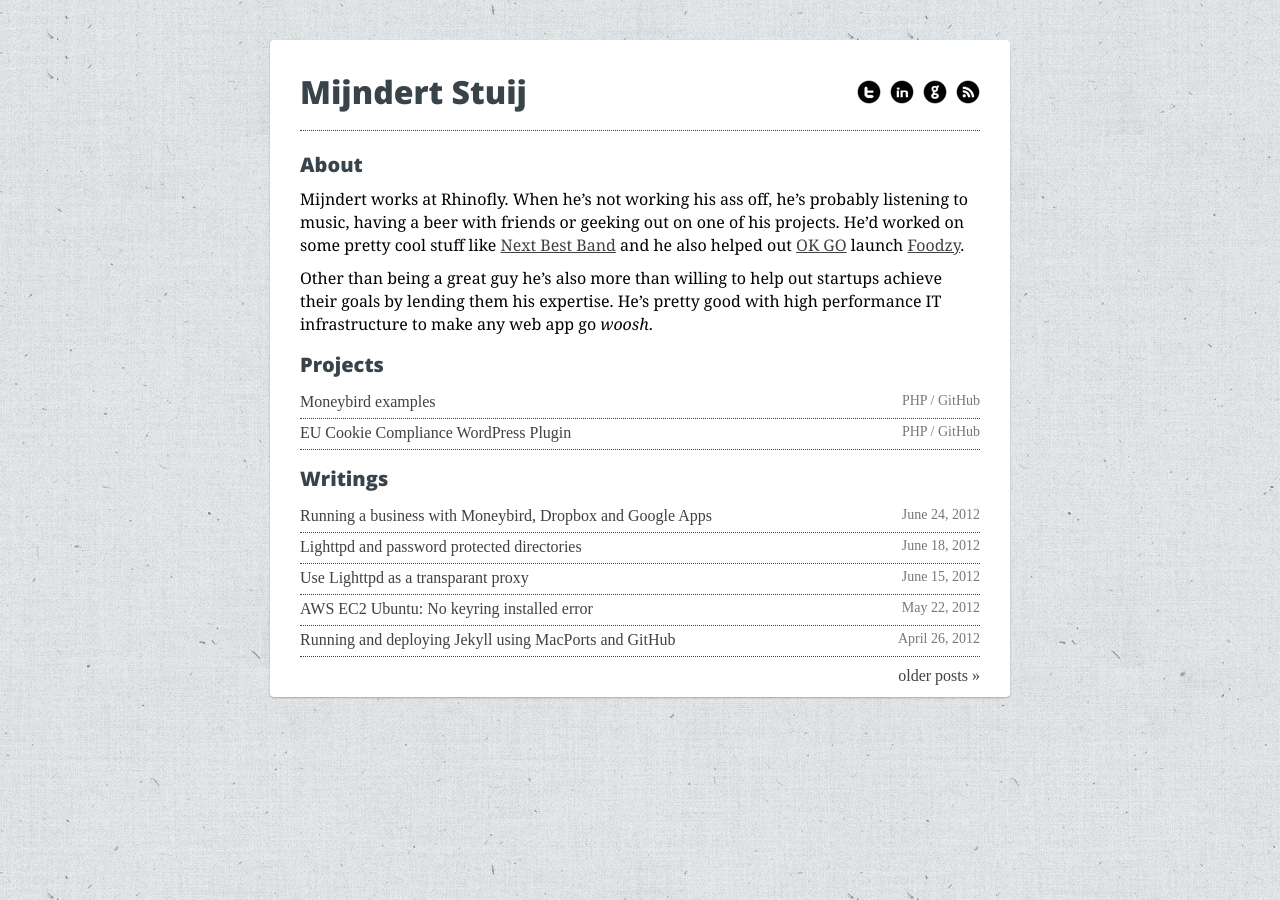
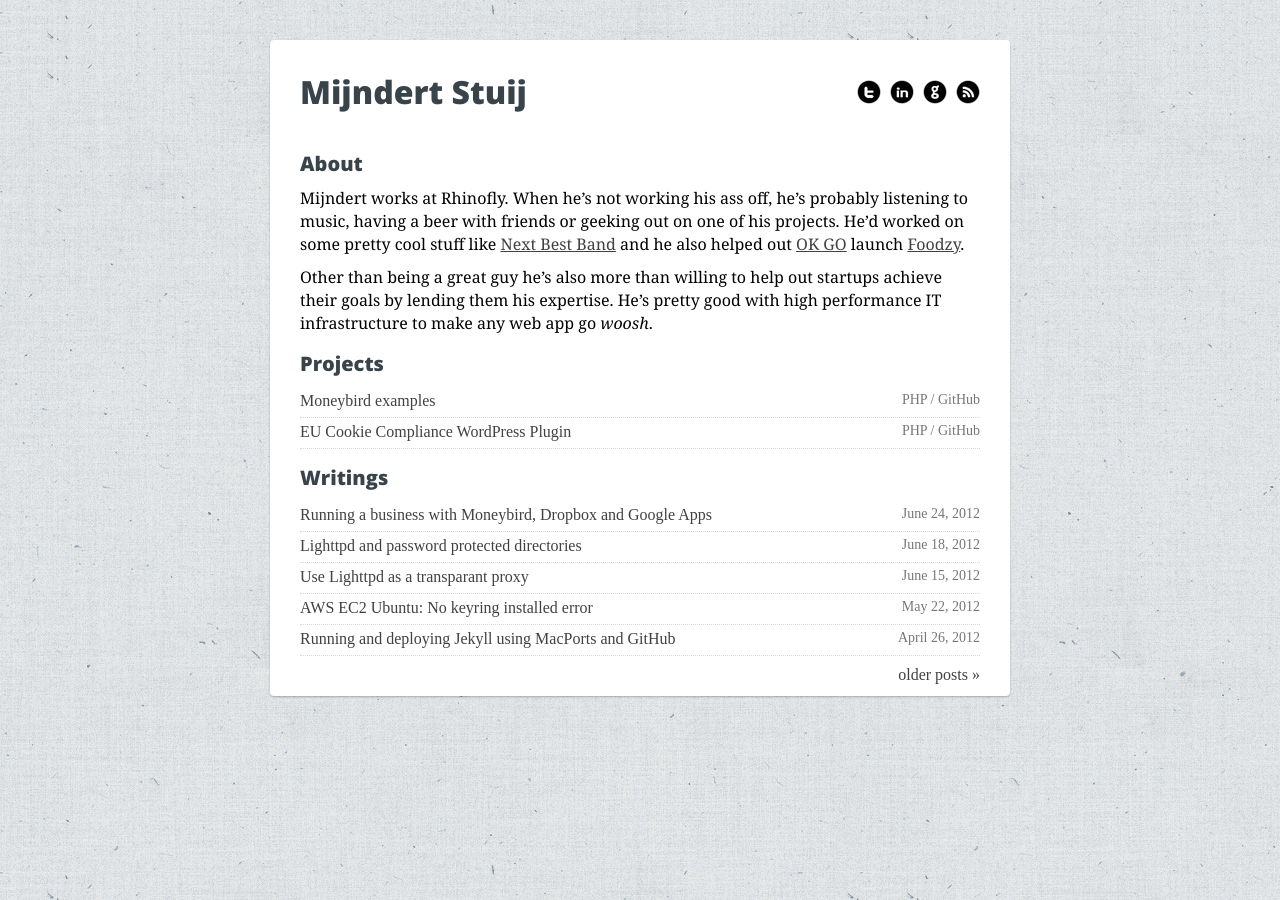
Before and after one commit to ghpages/mijndertstuij.nl, a Jekyll site: the page built from index.html, in a window 1280 px wide. Built offline with Jekyll 4.4.1, drawn with Linux system fonts in a browser that asks for light colours; Markdown is read by kramdown in place of the engine named in the settings; the list of posts is cut into pages by our own code.

Commit message:
Minor, minor style change

```diff
--- a/css/screen.css
+++ b/css/screen.css
@@ -7,7 +7,7 @@
 html,body{ background-image: url(../images/bg.jpg); }
 a{ color: #414141; }
 #container{ background: #FFF; margin: 40px auto; width: 680px; padding: 30px; -webkit-box-shadow: 0 1px 2px rgba(0, 0, 0, .25); -moz-box-shadow: 0 1px 2px rgba(0, 0, 0, .25); box-shadow: 0 1px 2px rgba(0, 0, 0, .25); -webkit-border-radius: 4px; -moz-border-radius: 4px; border-radius: 4px; }
-#header{ border-bottom: #39444A dotted 1px; height: 60px; }
+#header{ border-bottom: #D7D7D7; dotted 1px; height: 60px; }
 #main{ margin: 20px 0 0 0; }
 
 #header ul{ float: right; margin: 10px 0; }
@@ -17,7 +17,7 @@
 #main h3{ font-family: 'Open Sans', sans-serif; color: #39444A; font-size: 17px; margin: 15px 0 5px 0; }
 #main p{ font-family: Georgia, serif; font-size: 16px; margin: 0 0 10px 0; line-height: 23px; }
 #main .highlight{ margin: 0 0 10px 0; }
-#main .footer{ border-top: #39444A; dotted 1px; height: 40px; }
+#main .footer{ border-top: #D7D7D7; dotted 1px; height: 40px; }
 #main .footer p{ margin-top: 10px; }
 #twocolumn{ min-height: 240px; }
 #twocolumn .left{ float: left; width: 325px; }
@@ -26,7 +26,7 @@
 #pagination a.prev{ float: left; }
 #pagination a.next{ float: right; }
 
-ul.posts li{ color: #777; list-style: none; clear: both; border-bottom:1px dotted #39444A; padding: 5px 0; height: 20px; font-size: 16px; }
+ul.posts li{ color: #777; list-style: none; clear: both; border-bottom:1px dotted #D7D7D7; padding: 5px 0; height: 20px; font-size: 16px; }
 ul.posts a{ text-decoration: none; }
 ul.posts a:hover{ text-decoration: underline; }
 ul.posts span{ float: right;color: #777; font-size: 14px; }
```
